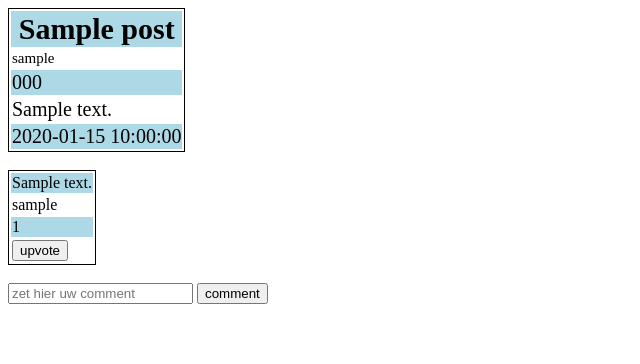
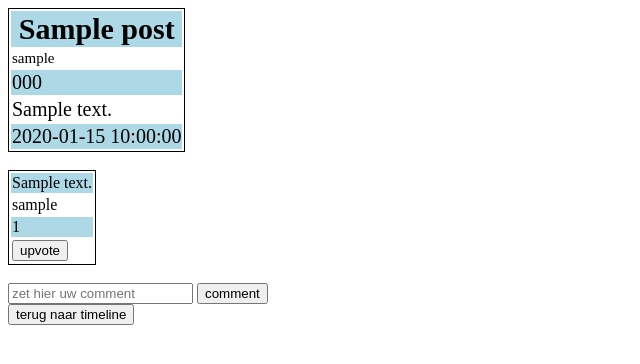
Before and after one commit to ath1s/Stully, a PHP site: page /pages/post.php?id=1 in a window 1280 px wide. Shown: the top 364 px of the page, without its empty margins (0-640 px from the left). Run offline with PHP 8.4, Linux system fonts and the light colour scheme; the visitor is signed in with stand-in values (Sample User, id 1); tables that the repository leaves empty hold one stand-in row (values such as "Sample post"); data that the repository does not hold is empty.

Commit message:
knop om vanuit post terug te gaan naar timeline

```diff
--- a/pages/post.php
+++ b/pages/post.php
@@ -62,5 +62,8 @@ $row = $result->fetch_array(MYSQLI_ASSOC);
         <input type="hidden" name="post_id" value="<?echo htmlspecialchars($_GET["id"]);?>">
         <input type="submit" value="comment">
         </form>
+        <form action="timeline.php">
+        <input type="submit" value="terug naar timeline">
+        </form>
 </body>
 </html>
```
